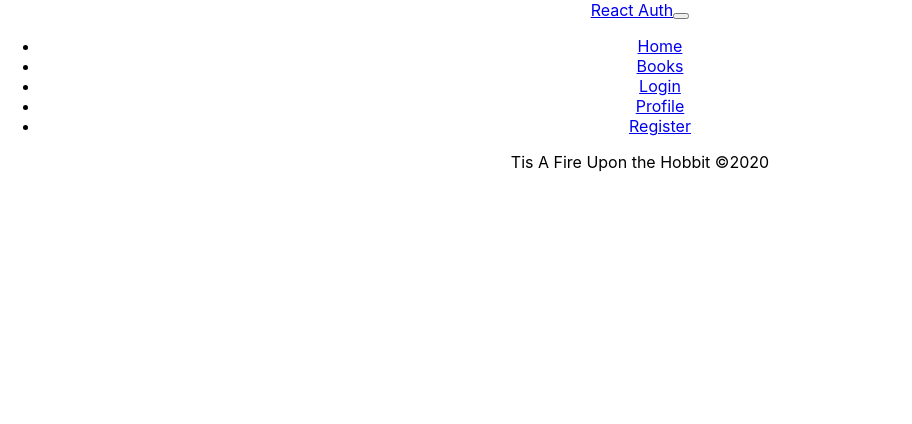
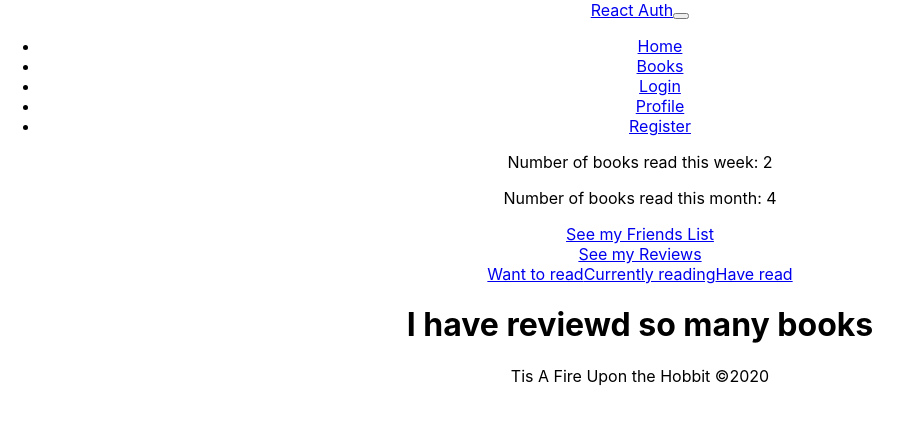
Before and after one commit to smcleod86/Frontend-Reading-Buddy, a React (Create React App) app: page /profile/reviews in a window 1280 px wide. Shown: the top 424 px of the page, without its empty margins (0-912 px from the left). Built offline with nearby package versions, Linux system fonts and the light colour scheme.

Commit message:
profile subcomponents linked up

```diff
--- a/src/App.js
+++ b/src/App.js
@@ -10,8 +10,11 @@ import Register from './components/Register';
 import Login from './components/Login';
 
 import Footer from './components/Footer';
-import ProfileFriends from './components/ProfileFriends';
-
+import ProfileFriends from './components/profile_components/ProfileFriends';
+import ProfileReviews from './components/profile_components/ProfileReviews';
+import ProfileHaveRead from './components/profile_components/ProfileHaveRead';
+import ProfileCurrentlyReading from './components/profile_components/ProfileCurrentlyReading';
+import ProfileWishlist from './components/profile_components/ProfileWishlist';
 function App() {
   return (
     <div className="App">
@@ -37,6 +40,26 @@ function App() {
             <Profile />
             <ProfileFriends />
           </Route>
+          <Route expact path='/profile/reviews'>
+            <Profile />
+            <ProfileReviews />
+          </Route>
+          <Route expact path='/profile/haveread'>
+            <Profile />
+            <ProfileHaveRead />
+          </Route>
+          <Route expact path='/profile/wishlist'>
+            <Profile />
+            <ProfileWishlist/>
+          </Route>
+          <Route expact path='/profile/currentlyreading'>
+            <Profile />
+            <ProfileCurrentlyReading />
+          </Route>
+          <Route expact path='/profile/wishlist'>
+            <Profile />
+            <ProfileWishlist/>
+          </Route>
         </Switch>
       </Router>
       <Footer />
--- a/src/components/Profile.js
+++ b/src/components/Profile.js
@@ -7,11 +7,11 @@ export default function Profile() {
         <div>
             <p>Number of books read this week: {Math.floor(Math.random() * 3)} </p>
             <p>Number of books read this month: {Math.floor(Math.random() * 10)}  </p>
-            <a href="/profile/friends" >See my Friends List</a><br></br>
-            <button id="reviews" >See my Reviews</button> <br></br>
-            <button id="want" >Want to read</button>
-            <button id="currently" >Currently reading</button>
-            <button id="read" >Have read</button>
+            <a href='/profile/friends'>See my Friends List</a><br></br>
+            <a href='/profile/reviews'>See my Reviews</a><br></br>
+            <a href='/profile/wishlist'>Want to read</a>
+            <a href='/profile/currentlyreading'>Currently reading</a>
+            <a href='/profile/haveread'>Have read</a>
         </div>
     )
 }
--- /dev/null
+++ b/src/components/profile_components/ProfileCurrentlyReading.js
@@ -0,0 +1,9 @@
+import React from 'react'
+
+export default function ProfileCurrentlyReading(props) {
+    return(
+        <div>
+            <h1> These are the books I am currently reading:</h1>
+        </div>
+    )
+}
--- /dev/null
+++ b/src/components/profile_components/ProfileHaveRead.js
@@ -0,0 +1,9 @@
+import React from 'react'
+
+export default function ProfileHaveRead(props) {
+    return(
+        <div>
+            <h1> These are the books I have read </h1>
+        </div>
+    )
+}
--- /dev/null
+++ b/src/components/profile_components/ProfileReviews.js
@@ -0,0 +1,9 @@
+import React from 'react'
+
+export default function ProfileReviews(props) {
+    return(
+        <div>
+            <h1> I have reviewd so many books</h1>
+        </div>
+    )
+}
--- /dev/null
+++ b/src/components/profile_components/ProfileWishlist.js
@@ -0,0 +1,9 @@
+import React from 'react'
+
+export default function ProfileWishlist(props) {
+    return(
+        <div>
+            <h1> These are the books I want to read </h1>
+        </div>
+    )
+}
```
Also changed, not shown: src/components/profile_components/ProfileFriends.js (renamed from src/components/ProfileFriends.js).
